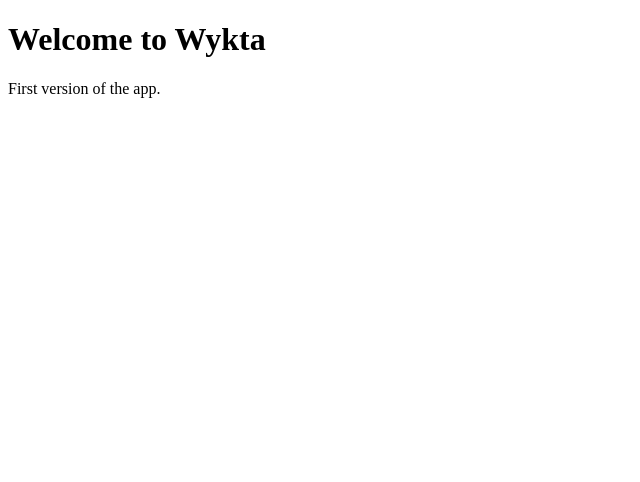
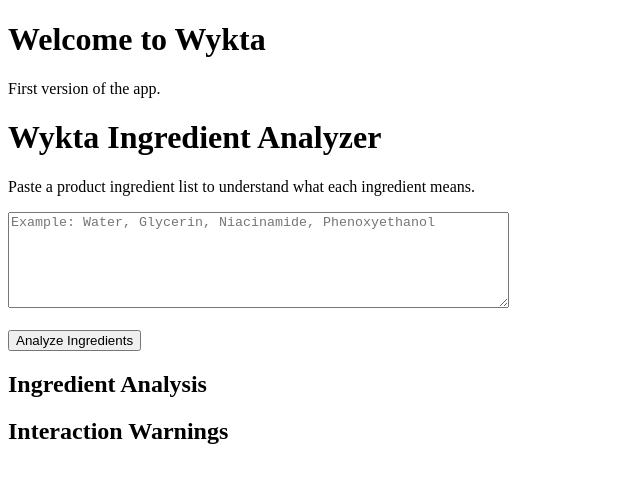
Before and after one commit to MDynasty/Wykta, a plain HTML site: page index.html in a window 1280 px wide. Shown: the whole page, without its empty margins (0-640 px from the left). Drawn offline with Linux system fonts and the light colour scheme.

Commit message:
Add files via upload

```diff
--- a/index.html
+++ b/index.html
@@ -11,3 +11,24 @@
 
 </body>
 </html>
+
+<h1>Wykta Ingredient Analyzer</h1>
+
+<p>Paste a product ingredient list to understand what each ingredient means.</p>
+
+<textarea id="ingredients" rows="6" cols="60"
+placeholder="Example: Water, Glycerin, Niacinamide, Phenoxyethanol"></textarea>
+
+<br><br>
+
+<button onclick="analyzeIngredients()">Analyze Ingredients</button>
+
+<h2>Ingredient Analysis</h2>
+
+<div id="ingredientResult"></div>
+
+<h2>Interaction Warnings</h2>
+
+<div id="interactionResult"></div>
+
+<script src="app.js"></script>
```
